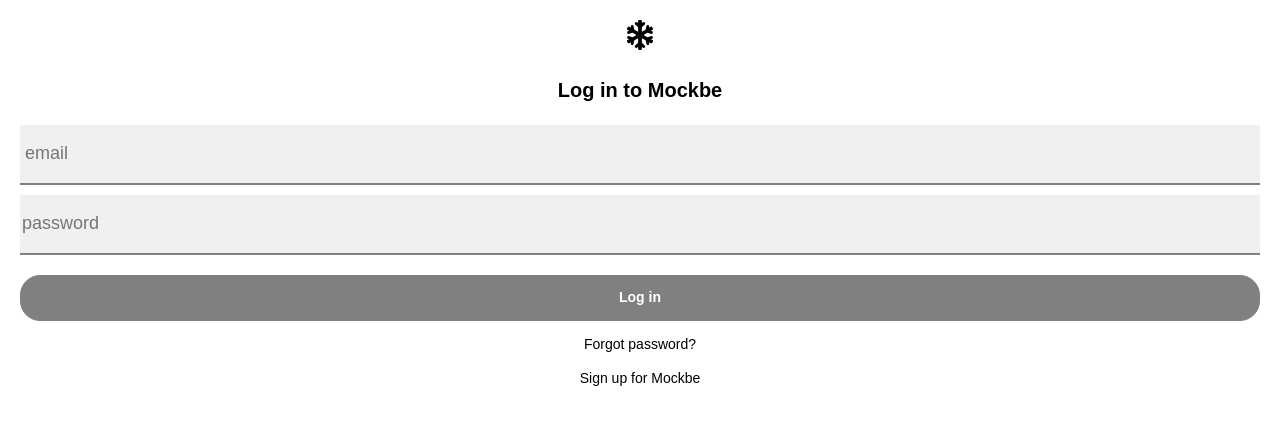
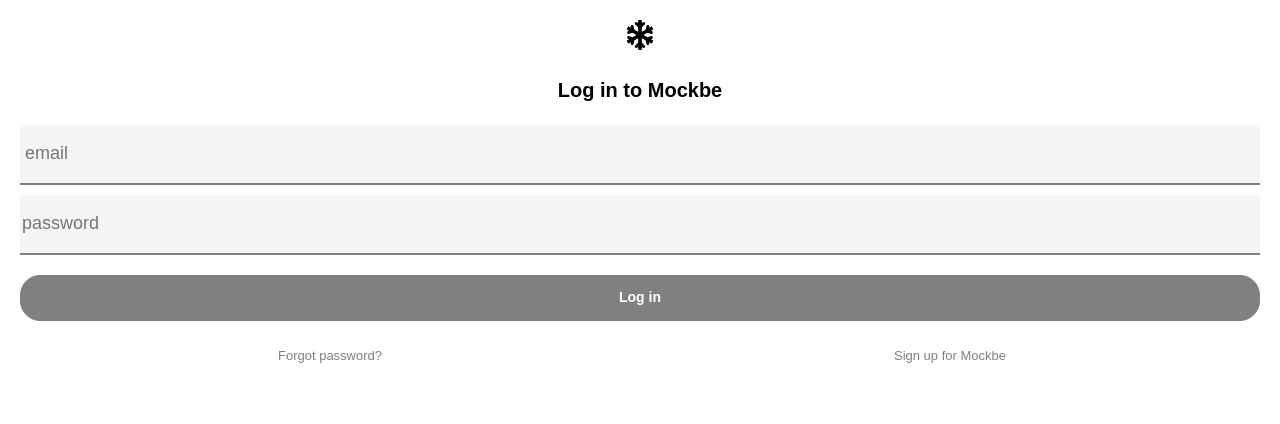
Before and after one commit to keithsimkin/Sports-Betting-Arbitrage, a React (Create React App) app in the folder frontend/: page / in a window 1280 px wide. Shown: the top 424 px of the page. Built offline with nearby package versions, Linux system fonts and the light colour scheme.

Commit message:
styling the signin page

```diff
--- a/frontend/src/components/Routes/SignIn.js
+++ b/frontend/src/components/Routes/SignIn.js
@@ -18,7 +18,7 @@
 			<div>
 				<div className="signin-login-button" onClick={() => onRouteChange('home')}>Log in</div>
 			</div>
-			<div>
+			<div className="signin-footer">
 				<p>Forgot password?</p>
 				<p onClick={() => onRouteChange('signup')}>Sign up for Mockbe</p>
 			</div>
--- a/frontend/src/components/Routes/routes.css
+++ b/frontend/src/components/Routes/routes.css
@@ -55,7 +55,7 @@
 	margin-bottom: 10px;
 	border-bottom: 2px solid grey;
 	border-radius: 0px;
-	background-color: #F0F0F0;
+	background-color: #F5F5F5;
 	font-size: 18px;
 }
 
@@ -70,3 +70,14 @@
 	color: #fff;
 	background-color: grey;
 }
+
+.siginin-container .signin-footer {
+	display: flex;
+	justify-content: center;
+}
+
+.siginin-container .signin-footer p {
+	font-size: 13px;
+	width: 100%;
+	color: grey;
+}
```
